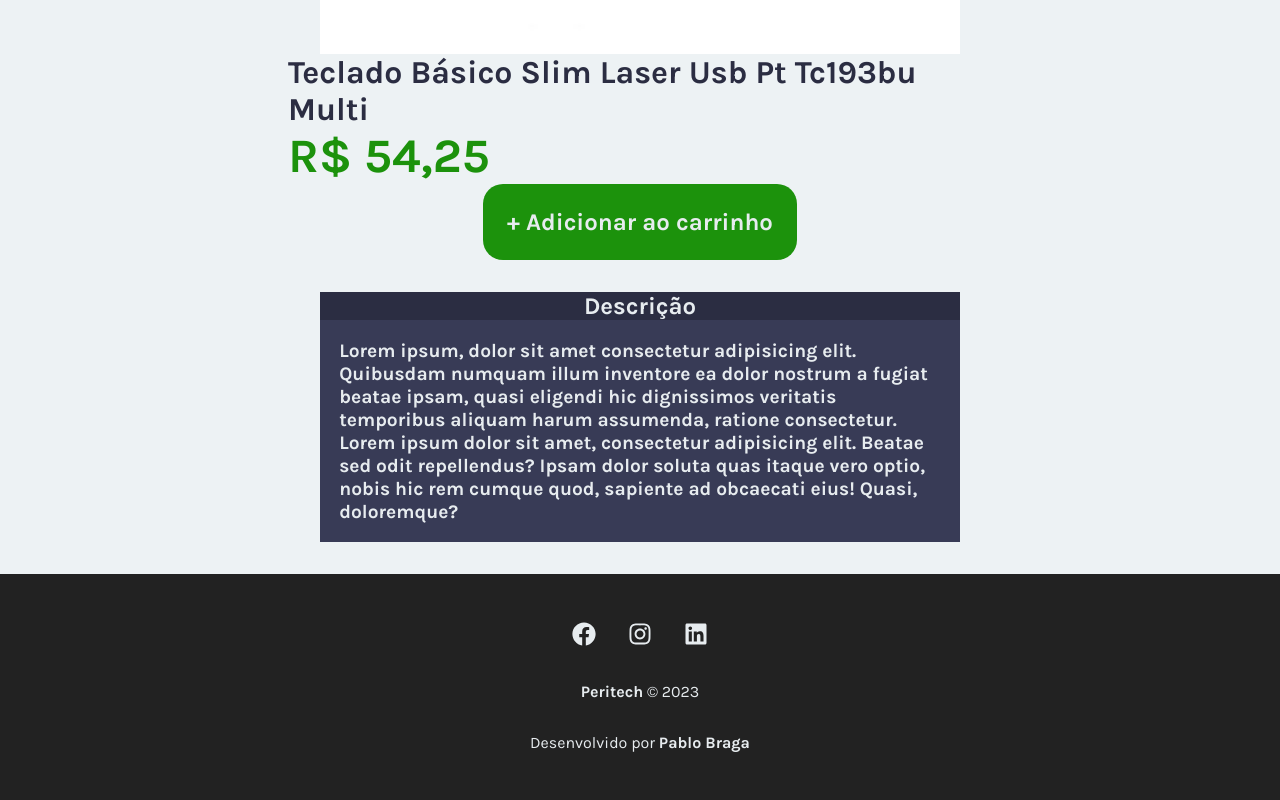
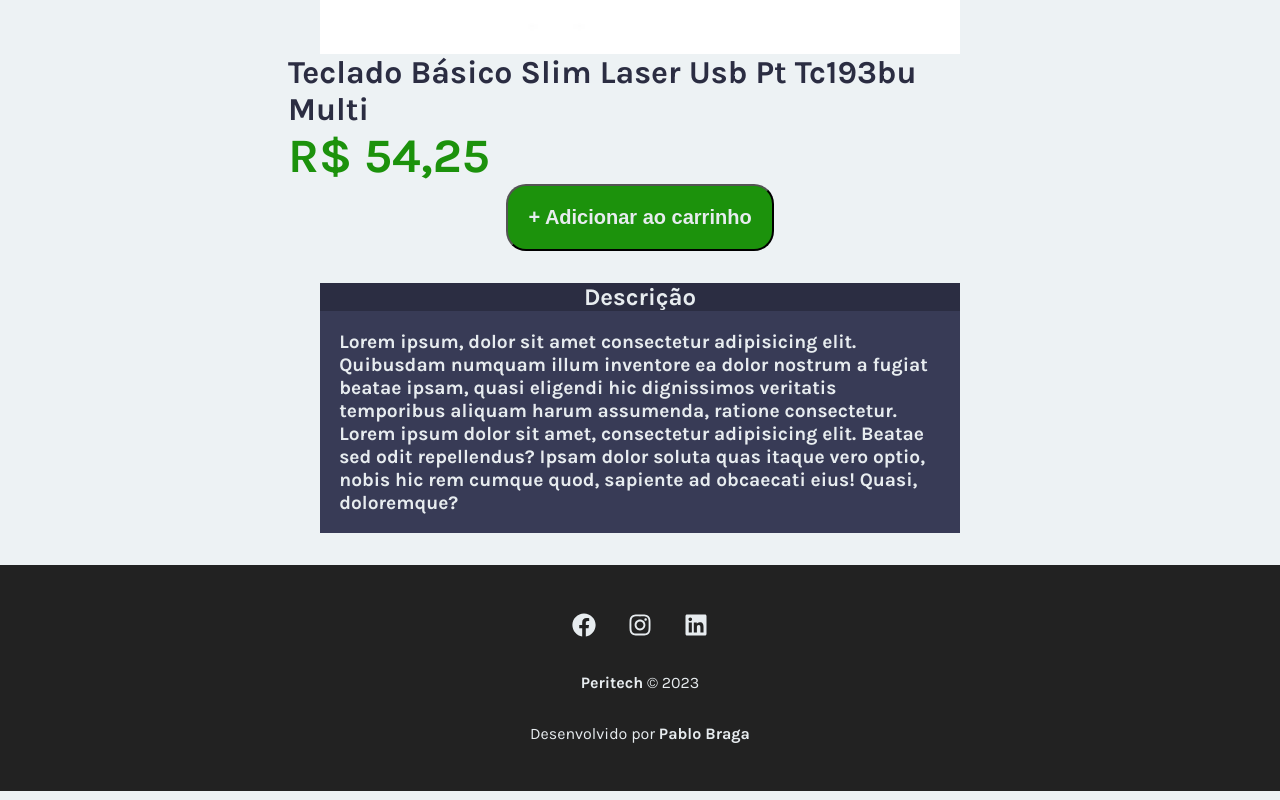
Before and after one commit to Pabbraga/peritech, a React (Create React App) app: page /product/1 in a window 1280 px wide. Shown: the part 718-1518 px from the top of the page. Built offline with nearby package versions, Linux system fonts and the light colour scheme.

Commit message:
feat: set context feature in product page

```diff
--- a/src/pages/Product.jsx
+++ b/src/pages/Product.jsx
@@ -4,9 +4,13 @@ import storeProducts from '../data/products.json';
 import { useParams } from 'react-router-dom';
 import { useEffect, useState } from 'react';
 
+import { useShoppingCart } from '../context/ShoppingCartContext';
+
 function Product() {
     let { productId } = useParams();
     const [product, setProduct] = useState();
+
+    const { increaseCartQuantity } = useShoppingCart();
 
     useEffect(() => {
         const product = storeProducts.filter(product => product.id === parseInt(productId));
@@ -21,9 +25,9 @@ function Product() {
                 <div className={styles.product_info}>
                     <p className={styles.name}>{product?.name}</p>
                     <p className={styles.price}>R$ {product?.price}</p>
-                    <div className={styles.add_to_cart}>
+                    <button className={styles.add_to_cart} onClick={() => increaseCartQuantity(product.id)}>
                         <p>+ Adicionar ao carrinho</p>
-                    </div>
+                    </button>
                 </div>
             </section>
             <section className={styles.more_info}>
```
